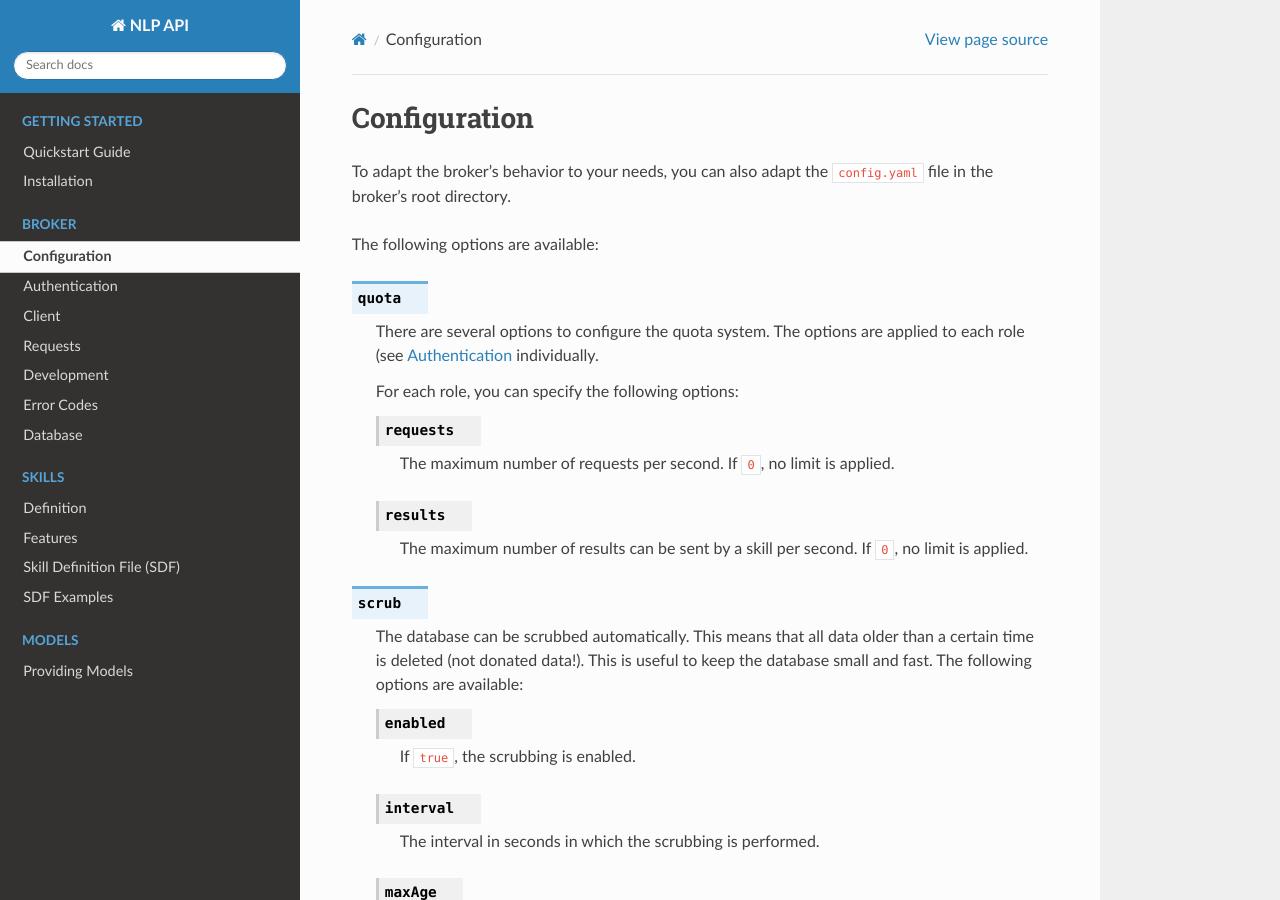
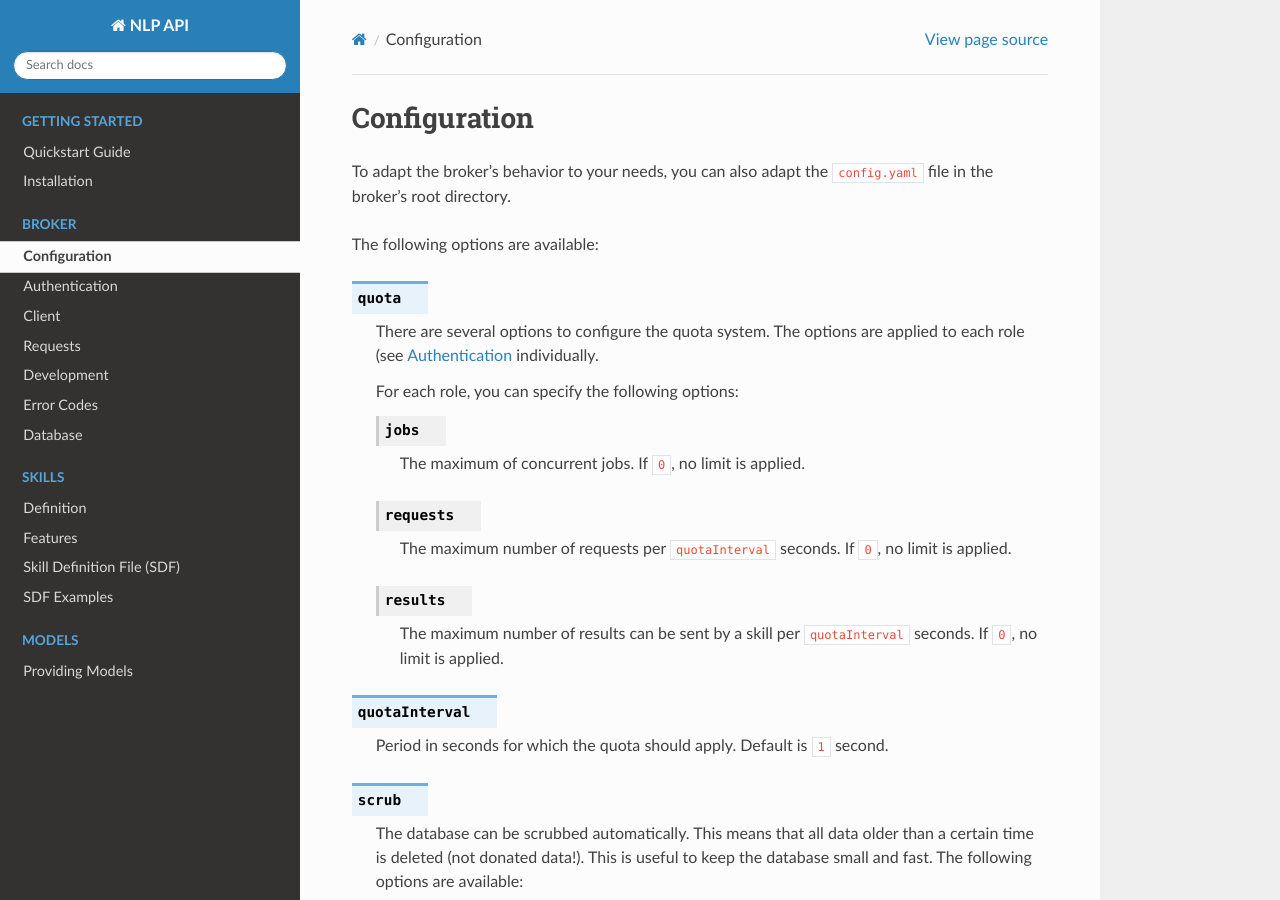
Before and after one commit to UKPLab/BrokerIO, a Sphinx documentation site: the page built from docs/source/broker/config.rst, in a window 1280 px wide and 900 px high. Built offline with Sphinx 7.4.7 and the Read the Docs theme 2.0.0, drawn with Linux system fonts in a browser that asks for light colours.

Commit message:
add quota interval, to change the time the quota applies (allow more than just seconds)

```diff
--- a/config.yaml
+++ b/config.yaml
@@ -11,6 +11,7 @@ quota:
     jobs: 0
     requests: 0
     results: 0
+quotaInterval: 1
 scrub:
   enabled: true
   interval: 60
--- a/docs/source/broker/config.rst
+++ b/docs/source/broker/config.rst
@@ -11,13 +11,21 @@ The following options are available:
 
     For each role, you can specify the following options:
 
+    .. option:: jobs
+
+        The maximum of concurrent jobs. If ``0``, no limit is applied.
+
     .. option:: requests
 
-        The maximum number of requests per second. If ``0``, no limit is applied.
+        The maximum number of requests per ``quotaInterval`` seconds. If ``0``, no limit is applied.
 
     .. option:: results
 
-        The maximum number of results can be sent by a skill per second. If ``0``, no limit is applied.
+        The maximum number of results can be sent by a skill per ``quotaInterval`` seconds. If ``0``, no limit is applied.
+
+.. option:: quotaInterval
+
+    Period in seconds for which the quota should apply. Default is ``1`` second.
 
 .. option:: scrub
 
```
Also changed, not shown: 2 other files.
